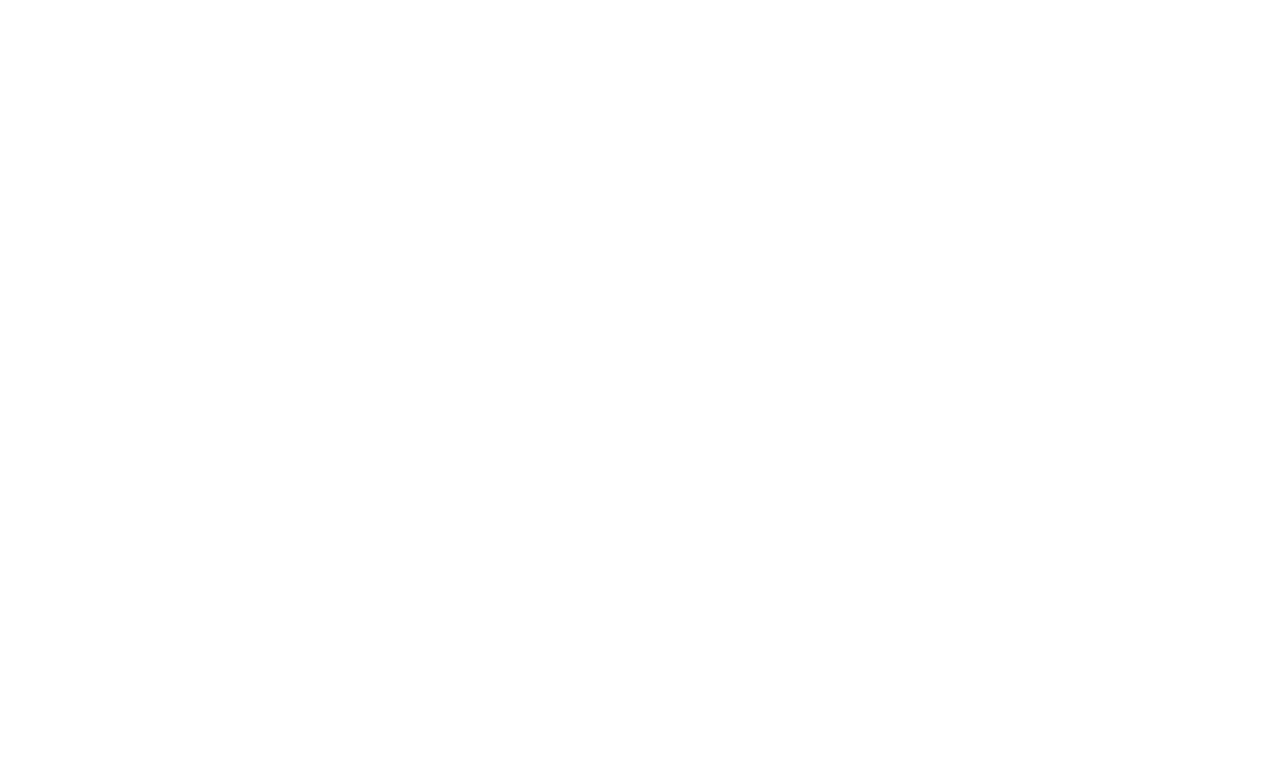
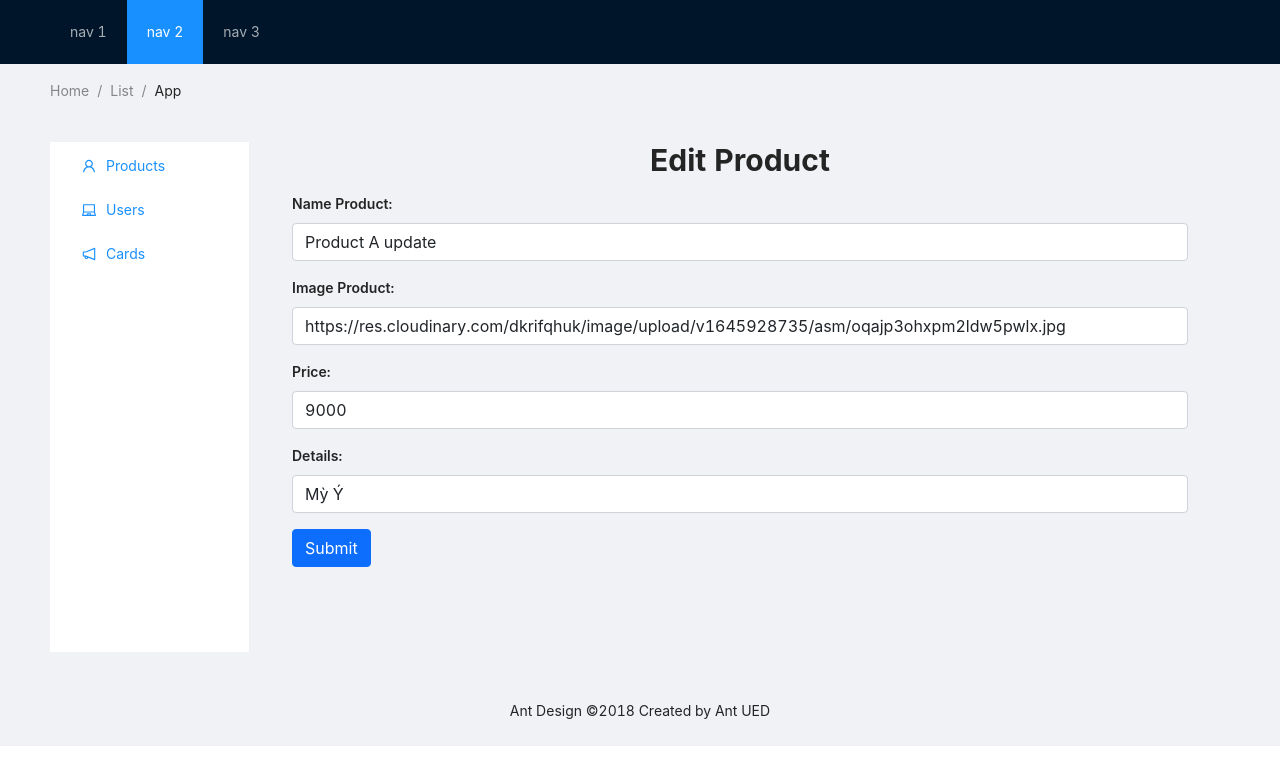
Before and after one commit to giangnqph15195/WEB-502, a React (Vite) app in the folder my-vue-app/: page /admin/1/edit in a window 1280 px wide. Before the commit this address had no page. Shown: the top 784 px of the page. Built offline with nearby package versions, Linux system fonts and the light colour scheme; data requests are answered from the project's data file.

Commit message:
update admin add edit romeve

```diff
--- a/my-vue-app/db.json
+++ b/my-vue-app/db.json
@@ -1,5 +1,18 @@
 {
-    "products":[
-
-    ]
+  "products": [
+    {
+      "name": "Product A update",
+      "img": "https://res.cloudinary.com/dkrifqhuk/image/upload/v1645928735/asm/oqajp3ohxpm2ldw5pwlx.jpg",
+      "price": "9000",
+      "details": "Mỳ Ý",
+      "id": 1
+    },
+    {
+      "name": "Product B",
+      "img": "https://res.cloudinary.com/dkrifqhuk/image/upload/v1646137717/asm/vhfhngvgupru7jxrtauj.jpg",
+      "price": "120000",
+      "details": "Pizza VIp",
+      "id": 2
+    }
+  ]
 }
--- a/my-vue-app/package.json
+++ b/my-vue-app/package.json
@@ -10,6 +10,7 @@
   },
   "dependencies": {
     "antd": "^4.19.3",
+    "axios": "^0.26.1",
     "json-server": "^0.17.0",
     "react": "^17.0.2",
     "react-dom": "^17.0.2",
--- a/my-vue-app/src/App.tsx
+++ b/my-vue-app/src/App.tsx
@@ -1,5 +1,6 @@
-import { useState } from 'react'
+import { useEffect, useState } from 'react'
 import logo from './logo.svg'
+// import  axios from 'axios'
 import './App.css'
 import { NavLink, Route, Routes } from 'react-router-dom'
 import HomePage from './pages/HomePage'
@@ -13,10 +14,36 @@ import Adminlayout from './layuot/Adminlayout'
 import Products from './pages/Admin/Products'
 import AddProduct from './pages/Admin/AddProduct'
 import EditProduct from './pages/Admin/EditProduct'
+import { TypeProduct } from './type/products'
+import { add, list, remove, update } from './api/products'
+// import { add } from './api/products'
 
 function App() {
-  const [count, setCount] = useState(0)
+  const [products, setproducts] = useState<TypeProduct[]>([])
+  useEffect(()=> {
+      const getPd = async ()=> {
+        const {data} = await list()
+        setproducts(data)
+      }
+      getPd()
+  },[])
 
+
+  const onAddPd = async (product : TypeProduct) =>{
+    const {data} = await add(product)
+    setproducts([...products, data])
+  }
+
+  const RemoveItem = async (id:number)=> {
+    remove(id)
+
+    setproducts(products.filter(item => item.id !== id))
+  }
+
+  const onUpdateItem = async (product: TypeProduct)=>{
+    const {data} = await update(product)
+    setproducts(products.map(item=> item.id == data.id ? data : item))
+  }
   return (
     <div className="App">
      <Routes>
@@ -33,9 +60,9 @@ function App() {
 
 
           <Route path='admin' element={<Adminlayout/>}>
-            <Route index element={<Products/>}></Route>
-            <Route path='add' element={<AddProduct/>}></Route>
-            <Route path='edit' element={<EditProduct/>}></Route>
+            <Route index element={<Products product={products} onRemove={RemoveItem}/>}></Route>
+            <Route path='add' element={<AddProduct onAdd={onAddPd}/>}></Route>
+            <Route path=':id/edit' element={<EditProduct onUpdate={onUpdateItem}/>}></Route>
           </Route>
        </Routes>
     </div>
--- a/my-vue-app/src/api/compoment/Sidebar.tsx
+++ /dev/null
@@ -1,26 +0,0 @@
-import React from 'react'
-import {NavLink} from 'react-router-dom'
-type Props = {}
-
-const Sidebar = (props: Props) => {
-  return (
-    <div><nav id="sidebarMenu" className="col-md-3 col-lg-2 d-md-block bg-light sidebar collapse">
-    <div className="position-sticky pt-3">
-      <ul className="nav flex-column">
-        <li className="nav-item">
-          <NavLink className="nav-link active" aria-current="page" to="/admin/dashboard">
-            Dashboard
-          </NavLink>
-        </li>
-        <li className="nav-item">
-          <NavLink className="nav-link active" aria-current="page" to="/admin/products">
-            Product
-          </NavLink>
-        </li>
-      </ul>
-    </div>
-  </nav></div>
-  )
-}
-
-export default Sidebar
--- a/my-vue-app/src/api/instance.tsx
+++ b/my-vue-app/src/api/instance.tsx
@@ -1,4 +1,6 @@
 import axios from 'axios'
 const instance = axios.create({
-    baseURL:""
+    baseURL:"http://localhost:3001"
 })
+
+export default instance
--- /dev/null
+++ b/my-vue-app/src/api/products.tsx
@@ -0,0 +1,24 @@
+import { TypeProduct } from "../type/products";
+import instance from "./instance";
+
+export const list =()=> {
+    const url= "/products"
+    return instance.get(url)
+}
+export const add = (product: TypeProduct) => {
+    const url = "/products";
+    return instance.post(url, product)
+}
+export const remove = (id: number) => {
+    const url = `/products/${id}`
+    return instance.delete(url)
+}
+export const getone = (id: string | undefined) => {
+    const url = `/products/${id}`
+    return instance.get(url)
+}
+
+export const update = (product: TypeProduct) => {
+    const url = `/products/${product.id}`
+    return instance.put(url, product)
+}
--- a/my-vue-app/src/layuot/Adminlayout.tsx
+++ b/my-vue-app/src/layuot/Adminlayout.tsx
@@ -1,6 +1,5 @@
 import React from 'react'
 import {NavLink, Outlet} from 'react-router-dom'
-import Sidevar from '../api/compoment/Sidebar'
 import { Layout, Menu, Breadcrumb } from 'antd';
 import { UserOutlined, LaptopOutlined, NotificationOutlined } from '@ant-design/icons';
 
--- a/my-vue-app/src/pages/Admin/AddProduct.tsx
+++ b/my-vue-app/src/pages/Admin/AddProduct.tsx
@@ -1,29 +1,45 @@
 import React from 'react'
+import {useNavigate} from 'react-router-dom'
 import { Form, Input, Button, Checkbox } from 'antd';
+import {useForm, SubmitHandler} from 'react-hook-form'
+import { TypeProduct } from '../../type/products';
 
-
-type Props = {}
-
-const AddProduct = (props: Props) => {
+type PropsAdd = {
+  onAdd : (product : Form) => void
+}
+type Form = {
+  name:string,
+  img:string,
+  price:number,
+  details: string
+}
+const AddProduct = (props: PropsAdd) => {
+  const { register, handleSubmit, formState: {errors}} = useForm<Form>()
+  const navigate = useNavigate()
+  const onSubmit : SubmitHandler<Form> = data => {
+    props.onAdd(data)
+    navigate('/admin')
+    console.log(data)
+  }
   return (
     <div>
       <h3 className='text-center text-3xl font-bold'>Add Product</h3>
-      <form className='m-auto max-w-4xl'>
+      <form className='m-auto max-w-4xl' onSubmit={handleSubmit(onSubmit)}>
   <div className="mb-3">
     <label  className="form-label">Name Product:</label>
-    <input type="text" className='form-control' />
+    <input type="text" className='form-control' {...register('name')} />
   </div>
   <div className="mb-3">
     <label  className="form-label">Image Product:</label>
-    <input type="text" className='form-control' />
+    <input type="text" className='form-control' {...register('img')} />
   </div>
   <div className="mb-3">
     <label  className="form-label">Price:</label>
-    <input type="text" className='form-control' />
+    <input type="number" className='form-control' {...register('price')} />
   </div>
   <div className="mb-3">
     <label  className="form-label">Details:</label>
-    <input type="text" className='form-control' />
+    <input type="text" className='form-control' {...register('details')} />
   </div>
   <button type="submit" className="btn btn-primary">Submit</button>
 </form>
--- a/my-vue-app/src/pages/Admin/EditProduct.tsx
+++ b/my-vue-app/src/pages/Admin/EditProduct.tsx
@@ -1,27 +1,52 @@
-import React from 'react'
+import React, { useEffect, useState } from 'react'
+import {useForm,SubmitHandler} from 'react-hook-form'
+import {useNavigate, useParams} from 'react-router-dom'
+import { getone } from '../../api/products'
+type PropsUpdate = {
+  onUpdate: (product : Form)=>void
+}
+type Form = {
+  name: string,
+  img: string,
+  price:number,
+  details: string
+}
+const EditProduct = (props: PropsUpdate) => {
+  const {register, handleSubmit ,formState:{errors}, reset} = useForm<Form>()
+  const navigate = useNavigate();
+  const {id} = useParams()
+  useEffect(()=>{
+    const getOne = async () => {
+      const {data} = await getone(id)
+      reset(data)
+    }
+    getOne()
+  },[])
 
-type Props = {}
-
-const EditProduct = (props: Props) => {
+  const onSubmit : SubmitHandler<Form> = data => {
+    props.onUpdate(data)
+    navigate('/admin')
+    console.log(data)
+  }
   return (
     <div>
         <h3 className='text-center text-3xl font-bold'>Edit Product</h3>
-        <form className='m-auto max-w-4xl'>
+        <form className='m-auto max-w-4xl' onSubmit={handleSubmit(onSubmit)}>
     <div className="mb-3">
       <label  className="form-label">Name Product:</label>
-      <input type="text" className='form-control' />
+      <input type="text" className='form-control' {...register('name')} />
     </div>
     <div className="mb-3">
       <label  className="form-label">Image Product:</label>
-      <input type="text" className='form-control' />
+      <input type="text" className='form-control' {...register('img')} />
     </div>
     <div className="mb-3">
       <label  className="form-label">Price:</label>
-      <input type="text" className='form-control' />
+      <input type="number" className='form-control' {...register('price')} />
     </div>
     <div className="mb-3">
       <label  className="form-label">Details:</label>
-      <input type="text" className='form-control' />
+      <input type="text" className='form-control' {...register('details')} />
     </div>
     <button type="submit" className="btn btn-primary">Submit</button>
   </form></div>
--- a/my-vue-app/src/pages/Admin/Products.tsx
+++ b/my-vue-app/src/pages/Admin/Products.tsx
@@ -1,9 +1,13 @@
 import React from 'react'
 import { NavLink } from 'react-router-dom'
+import { TypeProduct } from '../../type/products'
 
-type Props = {}
+type PropsList = {
+  product: TypeProduct[],
+  onRemove: (id:number) => void
+}
 
-const Products = (props: Props) => {
+const Products = (props: PropsList) => {
   return (
     <div>
         <div><NavLink to="/admin/add"><i className="fa-solid fa-plus"></i>Thêm</NavLink></div>
@@ -18,21 +22,18 @@ const Products = (props: Props) => {
     </tr>
   </thead>
   <tbody>
-    <tr>
-      <th scope="row">1</th>
-      <td>Mark</td>
-      <td>Otto</td>
-      <td>Otto</td>
-      <td>@mdo</td>
-      <td className='w-2'><NavLink to='/admin/edit'>Edit</NavLink></td>
+    {props.product.map((item, index) => {
+      return <tr key={index}>
+      <th scope="row">{index + 1}</th>
+      <td>{item.name}</td>
+      <td><img width={50} src={`${item.img}`} alt="" /></td>
+      <td>{item.price}</td>
+      <td>{item.details}</td>
+      <td className='w-2'><NavLink to={`/admin/${item.id}/edit`}>Edit</NavLink></td>
+      <td className='w-2'><button onClick={()=> props.onRemove(item.id)}>Xóa</button></td>
     </tr>
-    <tr>
-      <th scope="row">2</th>
-      <td>Jacob</td>
-      <td>Thornton</td>
-      <td>@fat</td>
-      <td>Otto</td>
-    </tr>
+    })}
+
 
   </tbody>
 </table>
--- /dev/null
+++ b/my-vue-app/src/type/products.tsx
@@ -0,0 +1,7 @@
+export type TypeProduct = {
+    id?:number,
+    name:string,
+    img:string,
+    price:number,
+    details: string
+}
```
Also changed, not shown: 2 other files (tests, documents, lock files or other folders).
